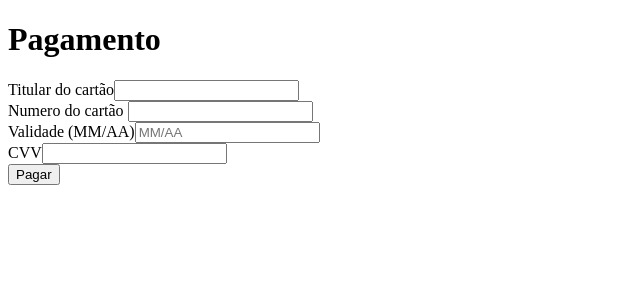
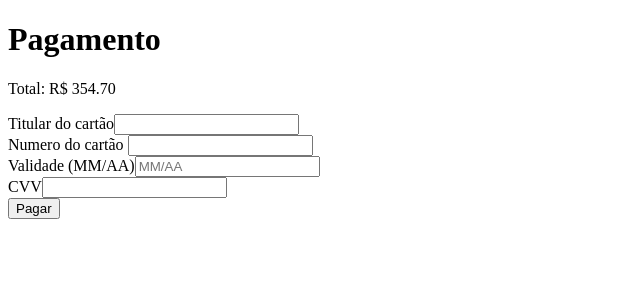
Before and after one commit to FranciscoOtacilioMachado/FrankStore, a React (Vite) app: page /pagamento in a window 1280 px wide. Shown: the top 300 px of the page, without its empty margins (0-640 px from the left). Built offline with nearby package versions, Linux system fonts and the light colour scheme.

Commit message:
usa ResumoCompra na tela de pagamento

```diff
--- a/src/pages/Pagamento.jsx
+++ b/src/pages/Pagamento.jsx
@@ -2,6 +2,8 @@ import { useForm } from "react-hook-form"
 import { zodResolver } from "@hookform/resolvers/zod"
 import { schemaPagamento } from "../utils/schemaPagamento"
 import { usePagamento } from "../hooks/usePagamento"
+import ResumoCompra from "../components/ResumoCompra";
+import { produtos } from "../data/produtos";
 
 function Pagamento() {
     const {
@@ -17,6 +19,8 @@ function Pagamento() {
     return (
         <main>
             <h1>Pagamento</h1>
+
+            <ResumoCompra produtos={produtos} />
 
             <form onSubmit={handleSubmit(processarPagamento)} noValidate>
                 <div>
```
